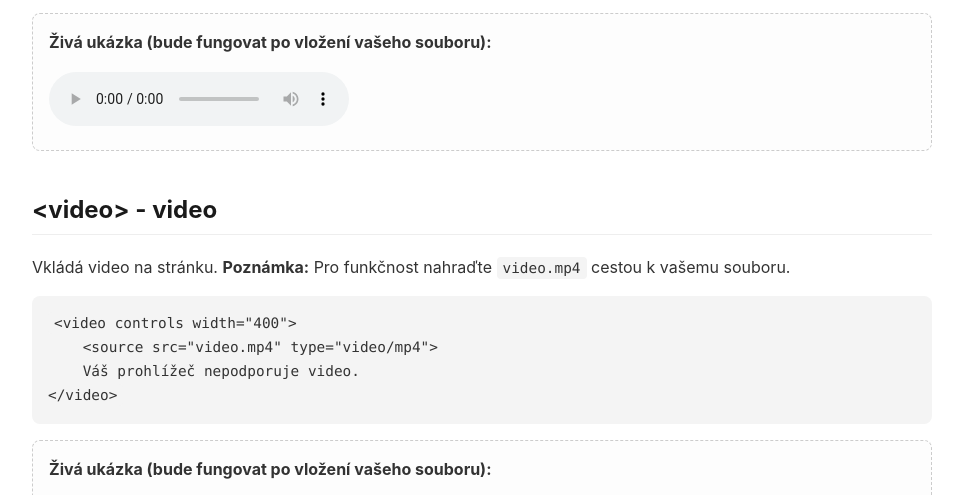
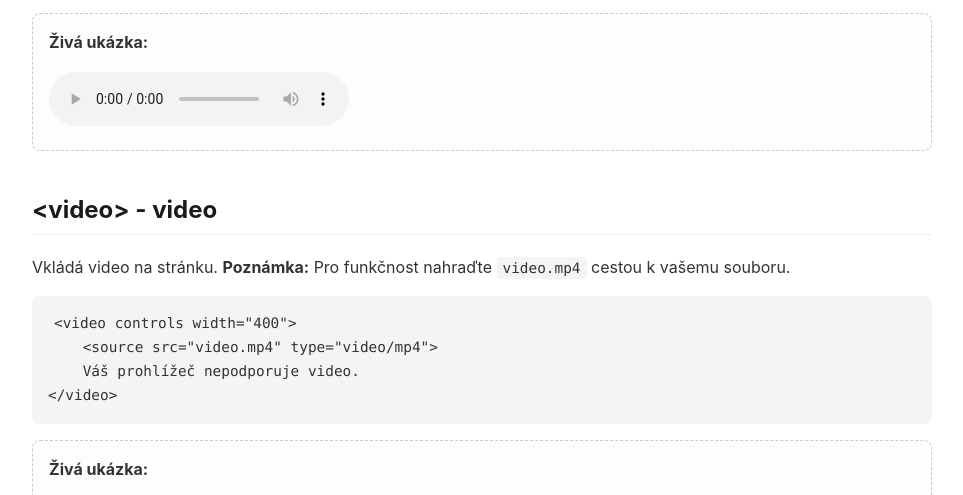
Before and after one commit to rezdenSSPS/site, a plain HTML site: page index.html in a window 1280 px wide. Shown: the part 2073-2568 px from the top of the page, without its empty margins (158-1121 px from the left). Drawn offline with Linux system fonts and the light colour scheme.

Commit message:
Update index.html

```diff
--- a/index.html
+++ b/index.html
@@ -108,7 +108,7 @@
     Váš prohlížeč nepodporuje audio.
 &lt;/audio&gt;</code></pre>
         <div class="live-example">
-            <p><strong>Živá ukázka (bude fungovat po vložení vašeho souboru):</strong></p>
+            <p><strong>Živá ukázka:</strong></p>
             <audio controls>
                 <source src="audio.mp3" type="audio/mpeg">
                 Váš prohlížeč nepodporuje audio.
@@ -124,7 +124,7 @@
     Váš prohlížeč nepodporuje video.
 &lt;/video&gt;</code></pre>
         <div class="live-example">
-            <p><strong>Živá ukázka (bude fungovat po vložení vašeho souboru):</strong></p>
+            <p><strong>Živá ukázka:</strong></p>
             <video controls width="400" poster="https://via.placeholder.com/400x225.png?text=Zde+bude+video">
                 <source src="video.mp4" type="video/mp4">
                 Váš prohlížeč nepodporuje video.
```
